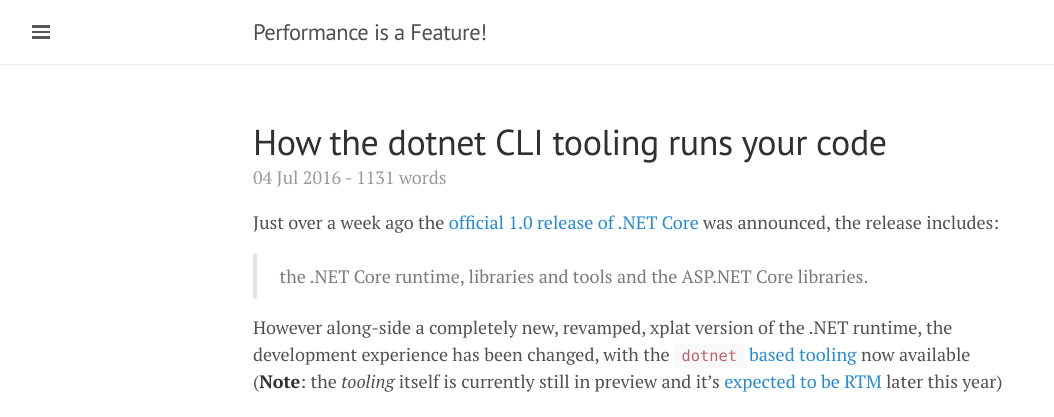
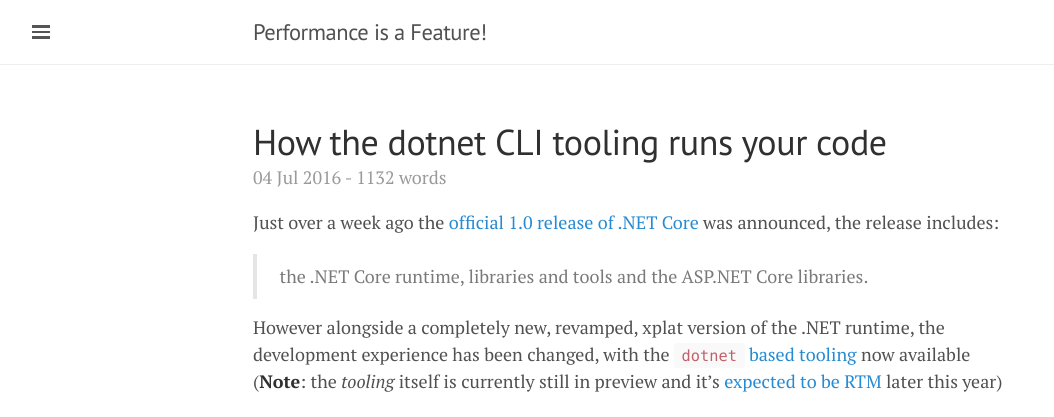
Before and after one commit to mattwarren/mattwarren.github.io, a Jekyll site: the page built from _posts/2016-07-04-How-the-dotnet-CLI-tooling-runs-your-code.md, in a window 1280 px wide and 900 px high. Shown: the top 417 px of the window, without its empty margins (0-1054 px from the left). Built offline with Jekyll 4.4.1, drawn with Linux system fonts in a browser that asks for light colours; nearby versions of some CDN libraries; comment, search, counter and statistics services are not loaded; some of the changed text lies outside the part shown.

Commit message:
small updates

```diff
--- a/_posts/2016-07-04-How-the-dotnet-CLI-tooling-runs-your-code.md
+++ b/_posts/2016-07-04-How-the-dotnet-CLI-tooling-runs-your-code.md
@@ -12,7 +12,7 @@
 
 > the .NET Core runtime, libraries and tools and the ASP.NET Core libraries.
 
-However along-side a completely new, revamped, xplat version of the .NET runtime, the development experience has been changed, with the [`dotnet` based tooling](https://docs.microsoft.com/en-us/dotnet/articles/core/tools/dotnet) now available (**Note**: the *tooling* itself is currently still in preview and it's [expected to be RTM](https://github.com/dotnet/core/blob/master/roadmap.md#planned-11-features) later this year)
+However alongside a completely new, revamped, xplat version of the .NET runtime, the development experience has been changed, with the [`dotnet` based tooling](https://docs.microsoft.com/en-us/dotnet/articles/core/tools/dotnet) now available (**Note**: the *tooling* itself is currently still in preview and it's [expected to be RTM](https://github.com/dotnet/core/blob/master/roadmap.md#planned-11-features) later this year)
 
 So you can now write:
 
```
Also changed, not shown: other parts of _posts/2016-07-04-How-the-dotnet-CLI-tooling-runs-your-code.md (+7 -6 lines).
